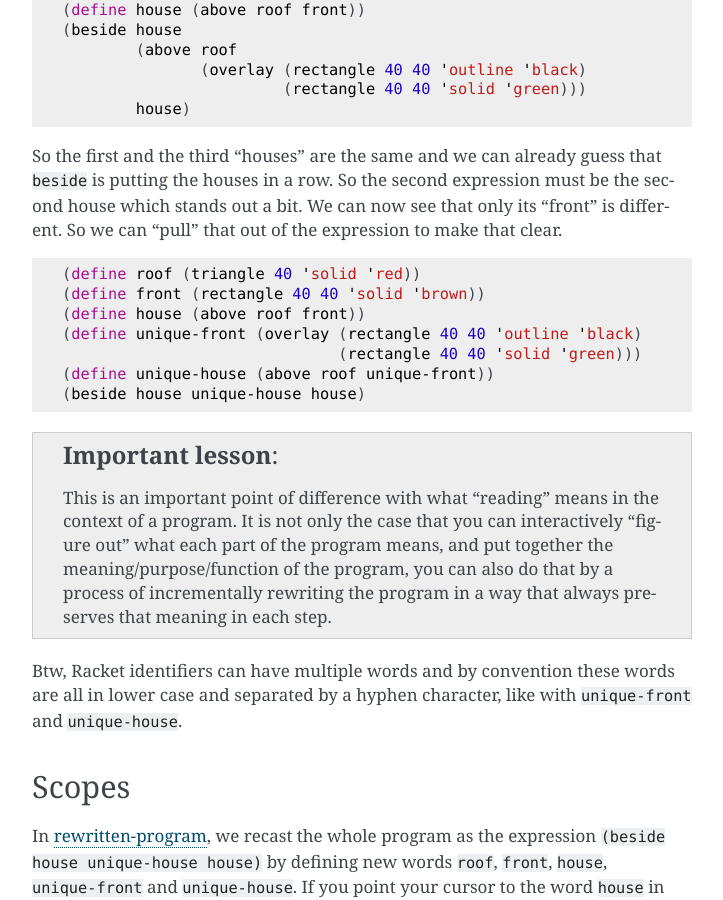
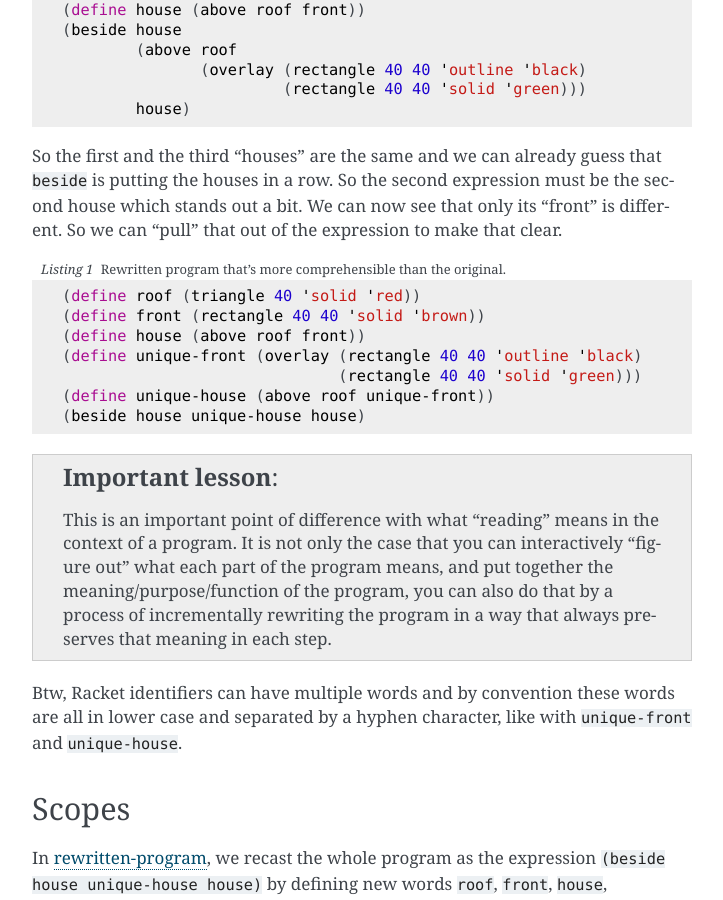
Before and after one commit to kreauniv/complit, a Sphinx documentation site: the page built from source/interrogation.rst, in a window 1280 px wide and 900 px high, scrolled down 7755 px. Shown: the whole window, without its empty margins (388-1111 px from the left). Built offline with Sphinx 7.4.7, drawn with Linux system fonts in a browser that asks for light colours.

Commit message:
rewritten-program reference

```diff
--- a/source/interrogation.rst
+++ b/source/interrogation.rst
@@ -312,7 +312,8 @@ that clear.
 
 .. _rewritten-program:
 
-.. code:: racket
+.. code-block:: racket
+   :caption: Rewritten program that's more comprehensible than the original.
 
    (define roof (triangle 40 'solid 'red))
    (define front (rectangle 40 40 'solid 'brown))
```
